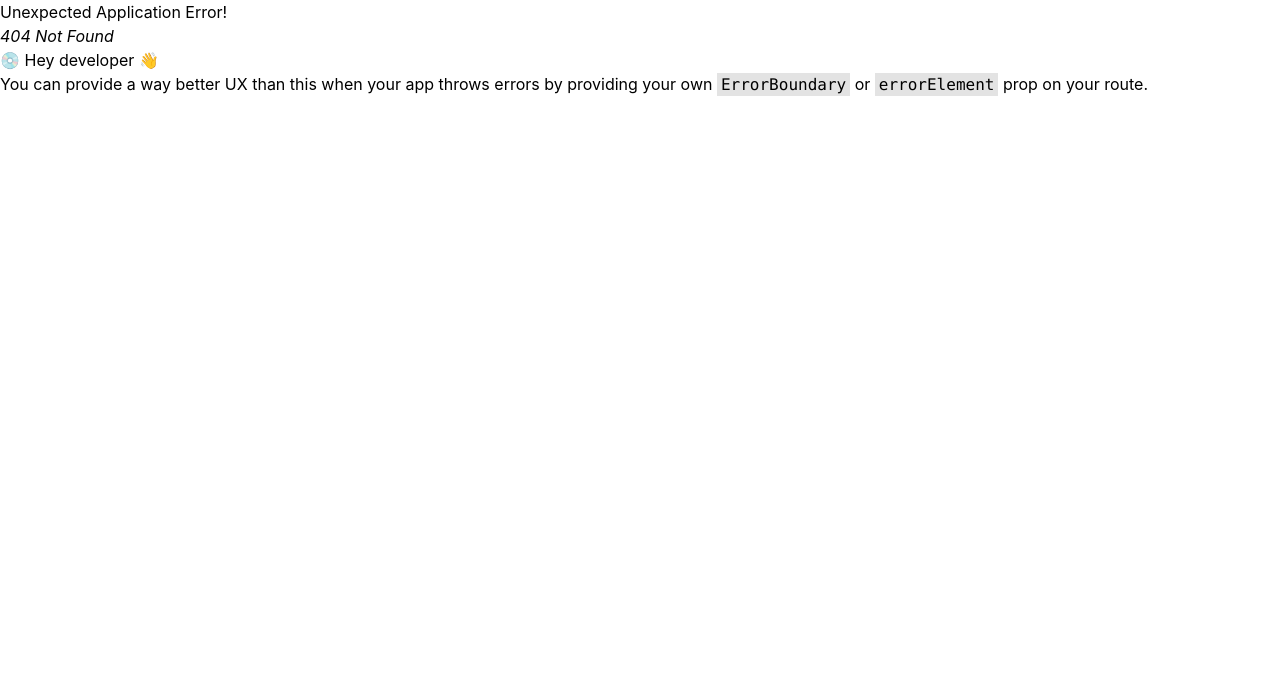
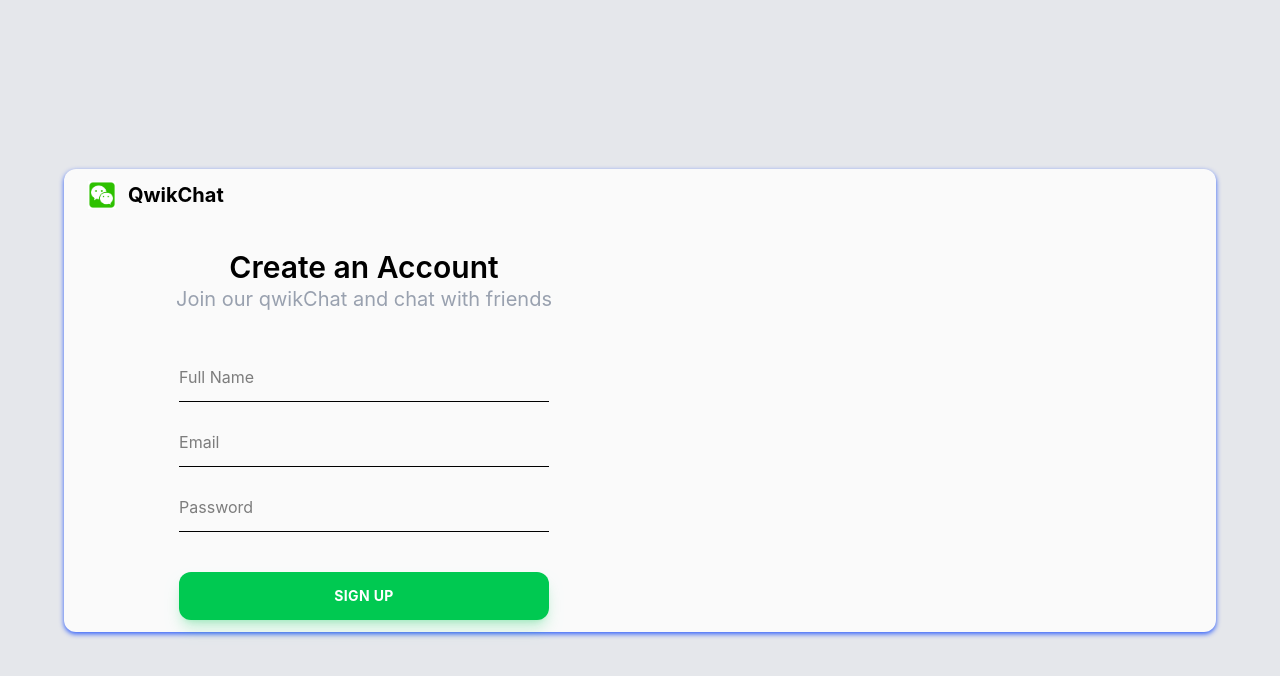
Before and after one commit to abderrahm4ne/chat-app, a React (Vite) app in the folder frontend/: page /register in a window 1280 px wide. Before the commit this address had no page. Shown: the top 676 px of the page. Built offline with nearby package versions, Linux system fonts and the light colour scheme; a web font is replaced by a local one.

Commit message:
adding login and register page

```diff
--- a/frontend/package.json
+++ b/frontend/package.json
@@ -10,6 +10,7 @@
     "preview": "vite preview"
   },
   "dependencies": {
+    "@headlessui/react": "^2.2.9",
     "@tailwindcss/vite": "^4.2.2",
     "react": "^19.2.4",
     "react-dom": "^19.2.4",
--- a/frontend/src/App.tsx
+++ b/frontend/src/App.tsx
@@ -1,6 +1,8 @@
 import { createBrowserRouter, createRoutesFromElements, Route, RouterProvider } from "react-router-dom"
 
 import LandingPage from "./features/landing/LandingPage"
+import RegisterPage from "./features/auth/RegisterPage"
+import LoginPage from "./features/auth/LoginPage"
 
 function App() {
 
@@ -8,6 +10,8 @@ function App() {
     createRoutesFromElements(
       <>
         <Route path="" element={<div className="min-h-screen min-w-screen flex items-center justify-center"><LandingPage /></div>} />
+        <Route path="register" element={<div className="min-h-screen min-w-screen flex items-center justify-center px-4 py-8 bg-gray-200"><RegisterPage /></div>} />
+        <Route path="login" element={<div className="min-h-screen min-w-screen flex items-center justify-center px-4 py-8 bg-gray-200"><LoginPage /></div>} />
       </>
     )
   )
--- /dev/null
+++ b/frontend/src/components/ui/Button.tsx
@@ -0,0 +1,27 @@
+
+function SubmitButton({ loading, children, onClick }: { loading: boolean; children: React.ReactNode; onClick?: () => void }) {
+  return (
+    <button
+      type="button"
+      onClick={onClick}
+      disabled={loading}
+      className={[
+        "w-[67%] self-center py-3.5 rounded-xl font-bold text-sm tracking-wide transition-all duration-200",
+        "bg-green-500 text-white shadow-lg shadow-green-500/25",
+        "hover:bg-green-400 hover:shadow-green-500/40 hover:-translate-y-0.5 hover:cursor-pointer",
+        "active:translate-y-0 active:shadow-none",
+        "disabled:opacity-60 disabled:cursor-not-allowed disabled:transform-none",
+        "focus:outline-none focus-visible:ring-2 focus-visible:ring-green-400 focus-visible:ring-offset-2 focus-visible:ring-offset-slate-950",
+      ].join(" ")}
+    >
+      {loading ? (
+        <span className="flex items-center justify-center gap-2">
+          <span className="w-4 h-4 border-2 border-white/30 border-t-white rounded-full animate-spin" />
+          Processing…
+        </span>
+      ) : children}
+    </button>
+  );
+}
+
+export default SubmitButton;
--- /dev/null
+++ b/frontend/src/components/ui/Field.tsx
@@ -0,0 +1,50 @@
+import { useState, useId } from 'react'
+
+interface InputFieldProps {
+  name: string;
+  type?: string;
+  placeholder?: string;
+  value: string;
+  onChange: (v: string) => void;
+  required?: boolean;
+}
+
+function InputField({ name, type = "text", placeholder, value, onChange}: InputFieldProps) {
+  const id = useId();
+  const [showPw, setShowPw] = useState(false);
+  const isPassword = type === "password";
+  const inputType = isPassword ? (showPw ? "text" : "password") : type;
+
+  return (
+    <div className="flex flex-col gap-1.5 w-full">
+      <div className="relative">
+        <input
+          id={id}
+          name={name}
+          type={inputType}
+          placeholder={placeholder}
+          value={value}
+          onChange={e => onChange(e.target.value)}
+          className={[
+            "w-full border-0 border-b ",
+            "py-3 transition-all duration-200 outline-none",
+            "focus:border-green-500 ",
+            isPassword ? "pr-11" : "",
+          ].join(" ")}
+        />
+        {isPassword && (
+          <button
+            type="button"
+            onClick={() => setShowPw(s => !s)}
+            className="absolute right-3.5 top-1/2 -translate-y-1/2 text-slate-500 hover:text-slate-300 transition-colors text-sm"
+            aria-label={showPw ? "Hide password" : "Show password"}
+          >
+            {showPw ? "" : "👁"}
+          </button>
+        )}
+      </div>
+    </div>
+  );
+}
+
+export default InputField
--- /dev/null
+++ b/frontend/src/features/auth/LoginPage.tsx
@@ -0,0 +1,67 @@
+import logo from '../../assets/logo.png'
+import InputField from '../../components/ui/Field'
+import { useState } from 'react'
+import SubmitButton from '../../components/ui/Button'
+
+type FormState = {
+    fullName: string
+    email: string
+    password: string
+}
+
+function LoginPage() {
+    const [formData, setFormData] = useState({
+        email: "",
+        password: ""
+    })
+    const [loading, setLoading] = useState(false)
+
+    const set = (key: keyof FormState) => (v: string) => {
+        setFormData(f => ({ ...f, [key]: v }));
+    };
+
+    const handleSubmit = () => {
+
+    }
+
+  return (
+    <div className="flex flex-row bg-primary min-w-[90vw] rounded-xl px-6 py-3" style={{boxShadow: "0 2px 5px rgba(0, 59, 255, 0.8)"}}>
+        { /* LEFT SIDE */}
+        <div className="flex flex-col space-y-10 w-[50%] ">
+
+            { /* LOGO */}
+            <div className="flex space-x-3 items-center">
+                <img src={logo} alt="logo" className='w-7 h-7' />
+                <h1 className="font-bold md:text-xl sm:text-md">
+                    QwikChat
+                </h1>
+            </div>
+
+            { /* */}
+            <div className='flex flex-col place-self-center'>
+                <h1 className='md:text-3xl text-xl font-semibold text-center'>
+                    Log In
+                </h1>
+            </div>
+
+            {/* Fields */}
+            <div className='flex flex-col items-center self-center w-[67%] space-y-4'>
+                <InputField name='email' placeholder='Email' value={formData.email} onChange={set('email')}/>
+                <InputField name='password' placeholder='Password' value={formData.password} onChange={set('password')}/>
+            </div>
+
+            <SubmitButton loading={loading} onClick={handleSubmit}>
+                LOG IN
+            </SubmitButton>
+
+        </div>
+
+        { /* RIGHT SIDE */}
+        <div className='grid grid-cols-4 grid-rows-5'>
+
+        </div>
+    </div>
+  )
+}
+
+export default LoginPage
--- /dev/null
+++ b/frontend/src/features/auth/RegisterPage.tsx
@@ -0,0 +1,72 @@
+import logo from '../../assets/logo.png'
+import InputField from '../../components/ui/Field'
+import { useState } from 'react'
+import SubmitButton from '../../components/ui/Button'
+
+type FormState = {
+    fullName: string
+    email: string
+    password: string
+}
+
+function RegisterPage() {
+    const [formData, setFormData] = useState({
+        fullName: "",
+        email: "",
+        password: ""
+    })
+    const [loading, setLoading] = useState(false)
+
+    const set = (key: keyof FormState) => (v: string) => {
+        setFormData(f => ({ ...f, [key]: v }));
+    };
+
+    const handleSubmit = () => {
+
+    }
+
+  return (
+    <div className="flex flex-row bg-primary min-w-[90vw] rounded-xl px-6 py-3" style={{boxShadow: "0 2px 5px rgba(0, 59, 255, 0.8)"}}>
+        { /* LEFT SIDE */}
+        <div className="flex flex-col space-y-10 w-[50%] ">
+
+            { /* LOGO */}
+            <div className="flex space-x-3 items-center">
+                <img src={logo} alt="logo" className='w-7 h-7' />
+                <h1 className="font-bold md:text-xl sm:text-md">
+                    QwikChat
+                </h1>
+            </div>
+
+            { /* */}
+            <div className='flex flex-col place-self-center'>
+                <h1 className='md:text-3xl text-xl font-semibold text-center'>
+                    Create an Account
+                </h1>
+                <h4 className='md:text-xl sm:text-2xl text-md text-gray-400 text-center'>
+                    Join our qwikChat and chat with friends
+                </h4>
+            </div>
+
+            {/* Fields */}
+            <div className='flex flex-col items-center self-center w-[67%] space-y-4'>
+                <InputField name='fullname' placeholder='Full Name' value={formData.fullName} onChange={set('fullName')}/>
+                <InputField name='email' placeholder='Email' value={formData.email} onChange={set('email')}/>
+                <InputField name='password' placeholder='Password' value={formData.password} onChange={set('password')}/>
+            </div>
+
+            <SubmitButton loading={loading} onClick={handleSubmit}>
+                SIGN UP
+            </SubmitButton>
+
+        </div>
+
+        { /* RIGHT SIDE */}
+        <div className='grid grid-cols-4 grid-rows-5'>
+
+        </div>
+    </div>
+  )
+}
+
+export default RegisterPage
--- a/frontend/src/features/landing/LandingPage.tsx
+++ b/frontend/src/features/landing/LandingPage.tsx
@@ -3,11 +3,8 @@ import { useNavigate } from 'react-router-dom'
 
 function LandingPage() {
     const navigate = useNavigate();
-    const handleClick = () => {
-        navigate('/register')
-    }
 
-  return (
+    return (
     <div className="flex items-center justify-center min-h-screen px-4">
         <div className="flex items-center justify-center flex-col border border-[#27AE60] p-10 rounded-2xl shadow-sm bg-white max-w-md w-full">
             <div>
```
Also changed, not shown: 1 other file (tests, documents, lock files or other folders).
